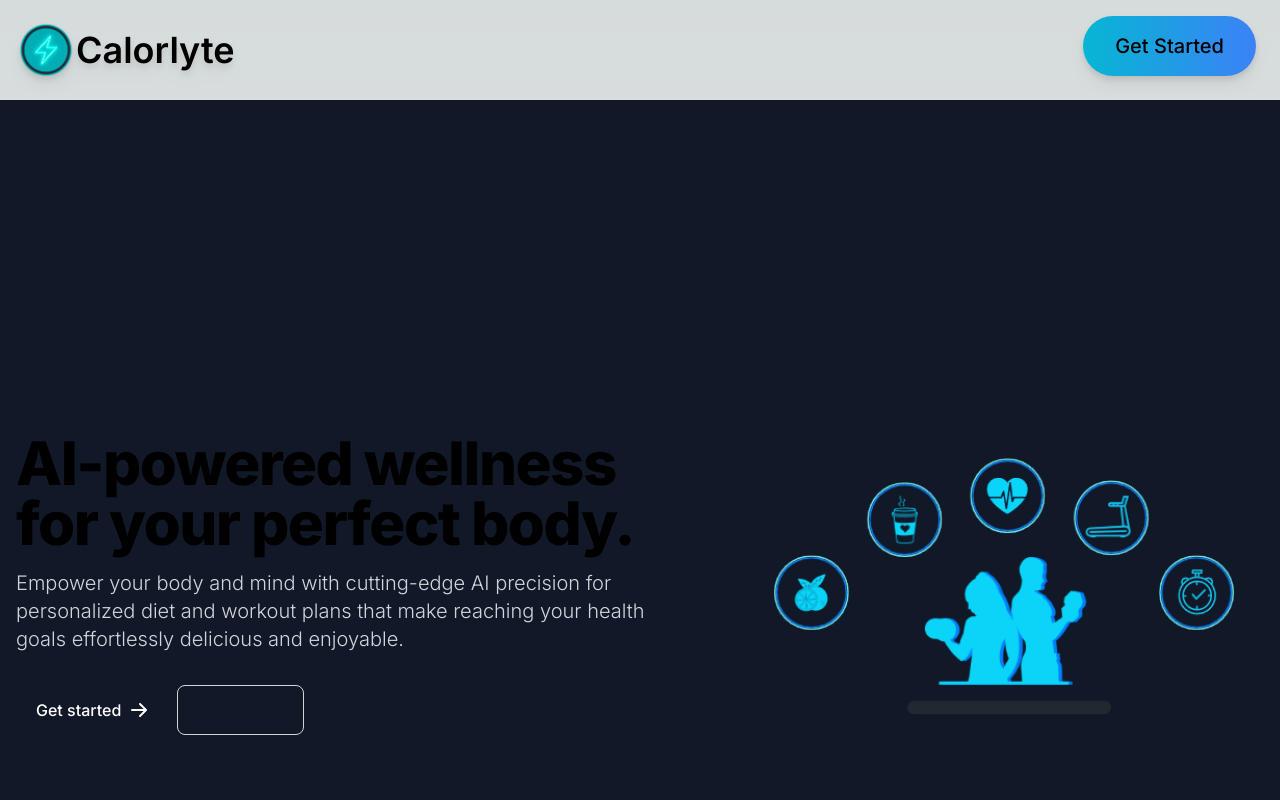
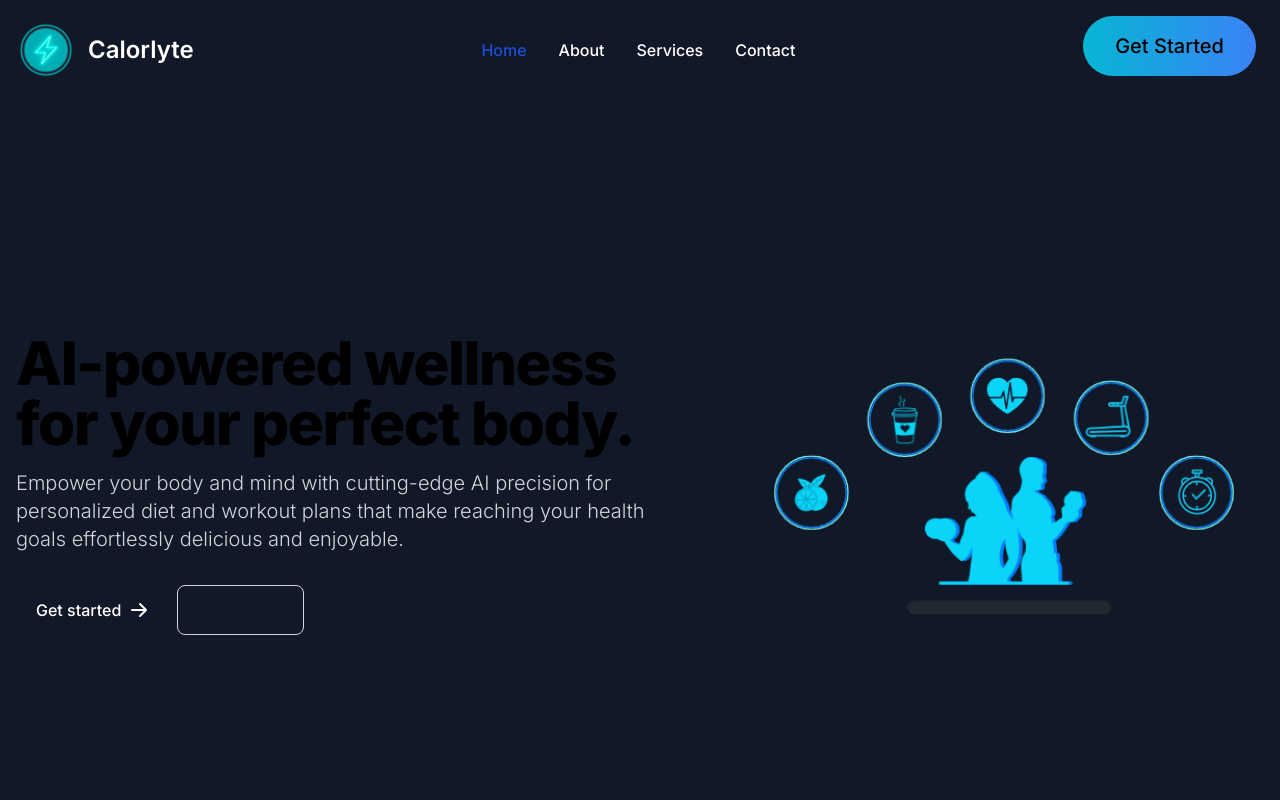
Before and after one commit to zaidtahircodes/Calorlyte, a Next.js app in the folder calorlyte-frontend/: page / in a window 1280 px wide. Shown: the top 800 px of the page. Built offline with nearby package versions, Linux system fonts and the light colour scheme.

Commit message:
FIX NAVBAR

```diff
--- a/calorlyte-frontend/app/components/Navbar.jsx
+++ b/calorlyte-frontend/app/components/Navbar.jsx
@@ -1,14 +1,41 @@
 
 export default function Navbar() {
     return (
-        <nav className="border-gray-200 bg-mod-black drop-shadow-lg sticky top-0 " >
-  <div className="max-w-screen-xl flex flex-wrap items-center justify-between mx-auto p-4">
-    <a href="#" className="flex items-center">
-        <img width="60px" height="50px" src="/Bolt.png"/>
-        <span className="self-center text-4xl font-semibold whitespace-nowrap text-mod-teal">Calorlyte</span>
-    </a>
-    <button type="button" className="text-mod-white bg-gradient-to-r from-cyan-500 to-blue-500 hover:bg-gradient-to-bl hover:text-blue-900 hover:transition ease-in-out delay-250 focus:ring-4 focus:outline-none focus:ring-cyan-300 dark:focus:ring-cyan-800 font-medium rounded-full text-xl px-8 py-4 text-center mr-2 mb-2">Get Started</button>
+
+
+<nav className="bg-[#111827] fixed border-[#111827] w-full  ">
+  <div class="max-w-screen-xl flex flex-wrap items-center justify-between mx-auto p-4">
+  <a href="https://flowbite.com/" class="flex items-center space-x-3 rtl:space-x-reverse">
+       <img width="60px" height="50px" src="/Bolt.png"/>
+      <span class="self-center text-2xl font-semibold whitespace-nowrap text-white">Calorlyte</span>
+  </a>
+  <div class="flex md:order-2 space-x-3 md:space-x-0 rtl:space-x-reverse">
+  <button type="button" className="text-mod-white bg-gradient-to-r from-cyan-500 to-blue-500 hover:bg-gradient-to-bl hover:text-white hover:transition ease-in-out delay-250 focus:ring-4 focus:outline-none focus:ring-cyan-300 dark:focus:ring-cyan-800 font-medium rounded-full text-xl px-8 py-4 text-center mr-2 mb-2">Get Started</button>
+      <button  type="button" class="inline-flex items-center p-2 w-10 h-10 justify-center text-sm text-gray-500 rounded-lg md:hidden hover:bg-gray-100 focus:outline-none focus:ring-2 focus:ring-gray-200" aria-controls="navbar-sticky" aria-expanded="false">
+        <span class="sr-only">Open main menu</span>
+        <svg class="w-5 h-5" aria-hidden="true" xmlns="http://www.w3.org/2000/svg" fill="none" viewBox="0 0 17 14">
+            <path stroke="currentColor" stroke-linecap="round" stroke-linejoin="round" stroke-width="2" d="M1 1h15M1 7h15M1 13h15"/>
+        </svg>
+    </button>
+  </div>
+  <div class="items-center justify-between hidden w-full md:flex md:w-auto md:order-1" id="navbar-sticky">
+    <ul class="flex flex-col p-4 md:p-0 mt-4 font-medium  md:space-x-8 rtl:space-x-reverse md:flex-row md:mt-0 md:border-0 ">
+      <li>
+        <a href="#" class="block py-2 px-3 text-white bg-blue-700 rounded md:bg-transparent md:text-blue-700 md:p-0" aria-current="page">Home</a>
+      </li>
+      <li>
+        <a href="#" class="block py-2 px-3 text-white rounded hover:bg-gray-100 md:hover:bg-transparent md:hover:text-blue-700 md:p-0">About</a>
+      </li>
+      <li>
+        <a href="#" class="block py-2 px-3 text-white rounded hover:bg-gray-100 md:hover:bg-transparent md:hover:text-blue-700 md:p-0">Services</a>
+      </li>
+      <li>
+        <a href="#" class="block py-2 px-3 text-white rounded hover:bg-gray-100 md:hover:bg-transparent md:hover:text-blue-700 md:p-0">Contact</a>
+      </li>
+    </ul>
+  </div>
   </div>
 </nav>
+
     )
 }
--- a/calorlyte-frontend/tailwind.config.js
+++ b/calorlyte-frontend/tailwind.config.js
@@ -13,6 +13,7 @@
           'conic-gradient(from 180deg at 50% 50%, var(--tw-gradient-stops))',
       },
     },
+
   },
   plugins: [],
 }
```
Also changed, not shown: 1 other file (tests, documents, lock files or other folders).
